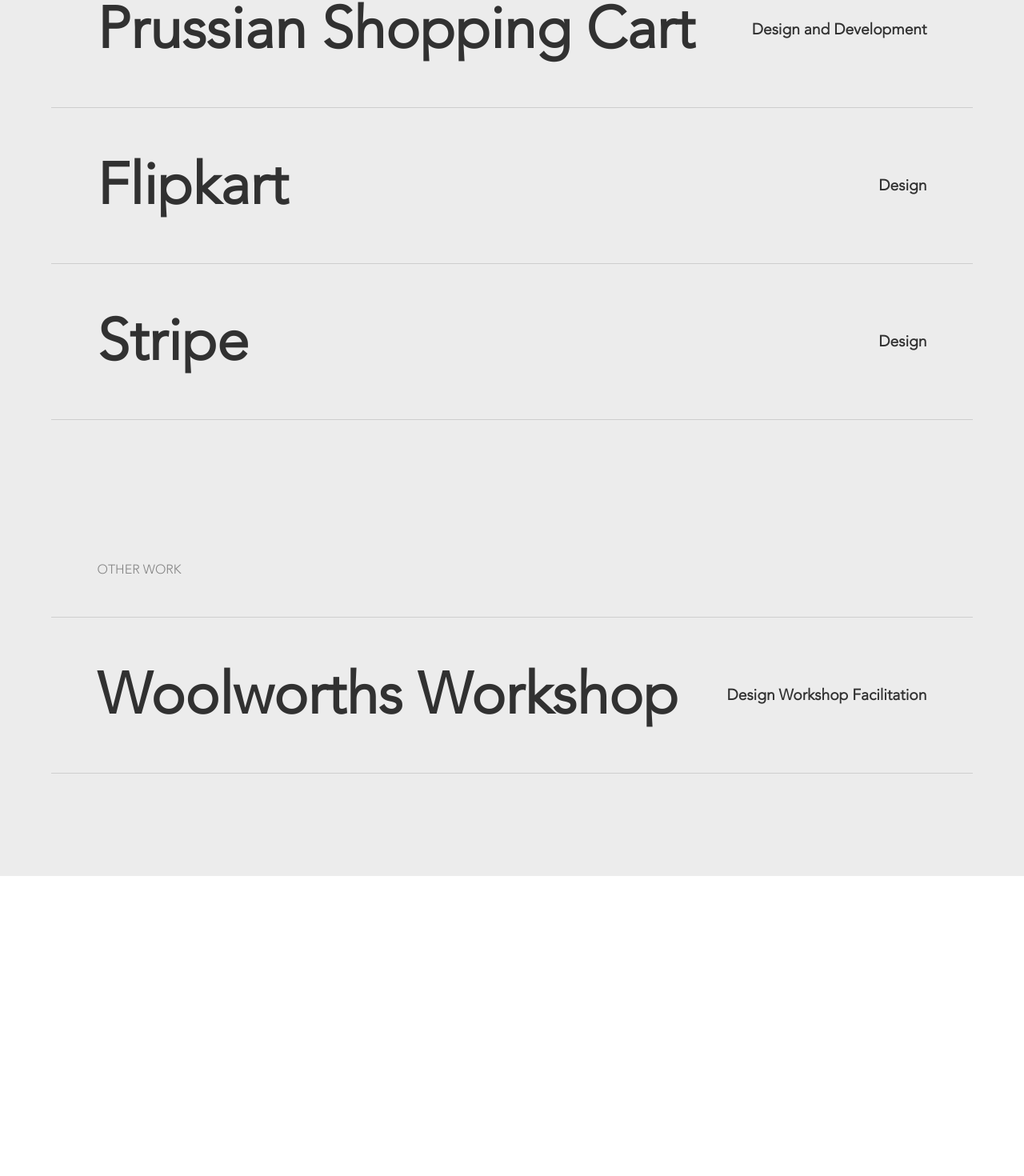
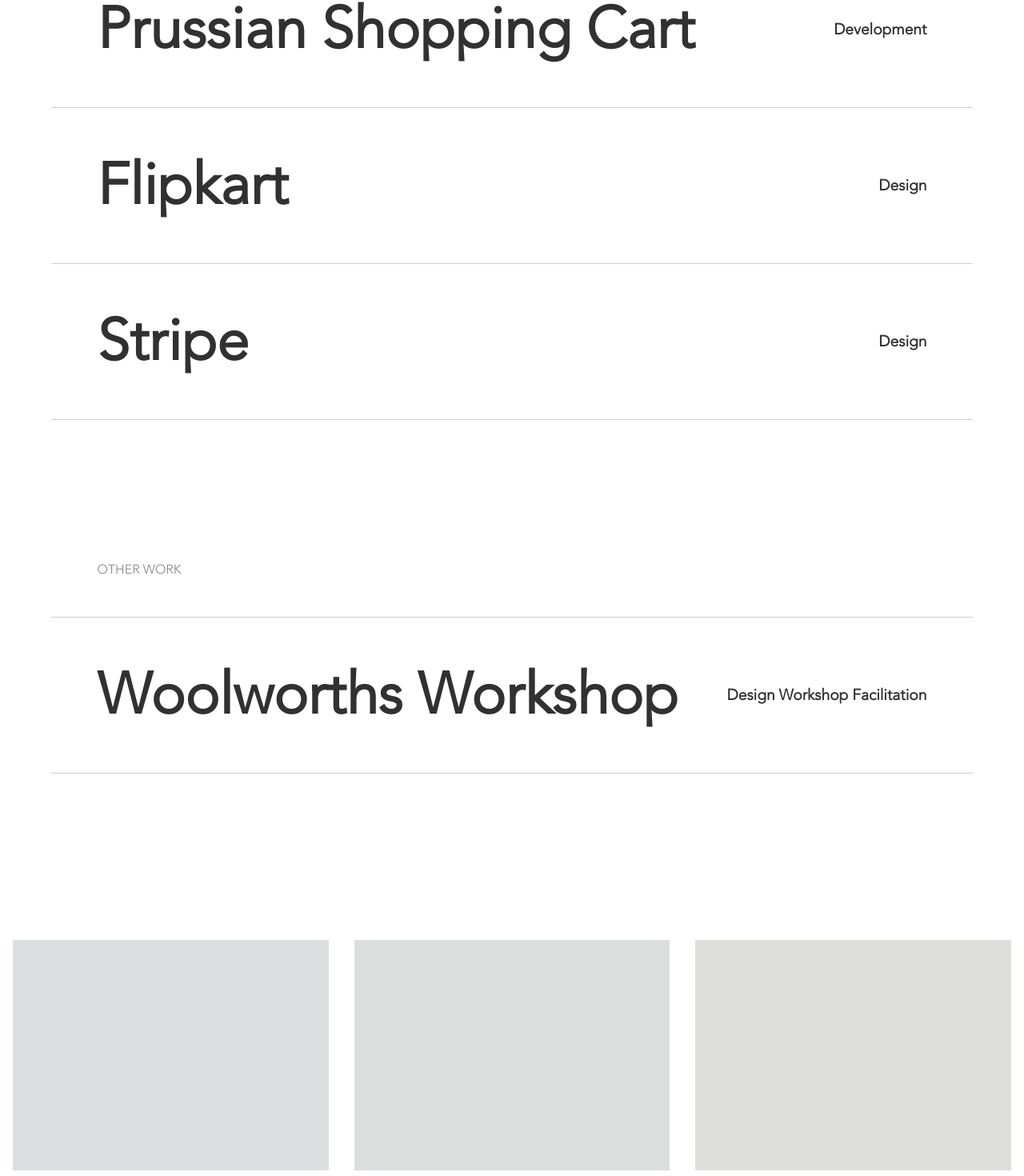
Before and after one commit to TanishaRampersad/My-Portfolio, a React (Create React App) app in the folder portfolio/: page / in a window 1280 px wide. Shown: the part 1302-2772 px from the top of the page at 80% size. Before the commit the page ends 2397 px from the top, so only its background shows below. Built offline with nearby package versions, Linux system fonts and the light colour scheme.

Commit message:
Edited the scrollTrigger effect on video divs

```diff
--- a/portfolio/src/components/Home.css
+++ b/portfolio/src/components/Home.css
@@ -58,7 +58,7 @@
 .banner{
     width: 100vw;
     height: 100vh;
-    background-color: /*rgb(106, 105, 105) #999D9E */ rgb(140, 140, 140);
+    background-color: /*rgb(106, 105, 105) #999D9E */ /*rgb(140, 140, 140)*/ rgb(138, 162, 171);
     overflow: hidden;
     position: relative;
     padding-top: 8rem;
@@ -176,7 +176,7 @@
     position: relative;
     height: auto;
     font-family: 'Avenir-light';
-    background-color: #ececec;
+    /* background-color: #fefefe; */
 }
 
 .table1{
@@ -288,7 +288,57 @@
 
 
 
+/* --------- EXTRA WORK -------------*/
 
+.videos{
+    height: 100vh;
+    margin-top: 5rem;
+}
+
+.box{
+    width: 5rem;
+    height: 4rem;
+    margin-right: 1rem;
+}
+
+.box + .box{
+    margin-left: 1rem;
+}
+
+.first-row{
+    display: flex;
+    padding-left: 1rem;
+}
+
+.second-row{
+    display: flex;
+    margin-top: 0.5rem;
+    justify-content: flex-end;
+}
+
+.one{
+    background-color: rgba(201, 207, 208, 0.656);
+}
+
+.two{
+    background-color: rgba(203, 208, 207, 0.707);
+}
+
+.three{
+    background-color: rgba(206, 207, 200, 0.665);
+}
+
+.four{
+    background-color: rgba(205, 201, 200, 0.707);
+}
+
+.five{
+    background-color: rgba(200, 203, 206, 0.709);
+}
+
+.six{
+    background-color: rgb(219, 219, 219);
+}
 
 
 
@@ -473,4 +523,20 @@
         font-weight: 600;
         font-size: 1.2rem;
     }
+
+    .videos{
+        height: 100vh;
+        margin-top: 5rem;
+        margin-bottom: 5rem;
+    }
+
+
+    .box{
+        width: 25rem;
+        height: 18rem;
+    }
+
+    .second-row{
+        margin-top: 1.5rem;
+    }
 }
--- a/portfolio/src/components/Home.js
+++ b/portfolio/src/components/Home.js
@@ -2,6 +2,10 @@
 import gsap from 'gsap';
 import './Home.css'
 import dash from '../images/horizontal-line-remove-button.png'
+import { ScrollTrigger } from 'gsap/ScrollTrigger';
+
+gsap.registerPlugin(ScrollTrigger);
+
 
 export default function Home() {
     useEffect(() => {
@@ -29,6 +33,42 @@
     }
 
     infiniteScroll()
+
+
+
+
+    /* video horizontal scroll */
+
+    function horizontalScroll() {
+
+      const firstRow = document.querySelector('.first-row')
+      const secondRow = document.querySelector('.second-row')
+
+      const tween = gsap.to(firstRow, {x: 160, ease: "power1:Out"})
+
+      ScrollTrigger.create({
+        trigger: firstRow,
+        start: "top bottom",
+        animation: tween,
+        end: "bottom top",
+        scrub: true
+      })
+
+      const secondTween = gsap.to(secondRow, {x: -160, ease: "power1:Out"})
+
+      ScrollTrigger.create({
+        trigger: secondRow,
+        start: "top bottom",
+        animation: secondTween,
+        end: "bottom top",
+        scrub: true
+      })
+  }
+
+  horizontalScroll()
+
+
+
 
 
     })
@@ -101,10 +141,10 @@
                 <th>CREATIVE PROJECTS</th>
               </tr>
               <tr>
-                <td><p className="move-left">Amaranth Spa</p> <p className="move-right">Development</p></td>
+                <td><p className="move-left">Amaranth Spa</p> <p className="move-right">Design and Development</p></td>
               </tr>
               <tr>
-                <td><p className="move-left">Prussian Shopping Cart</p> <p className="move-right">Design and Development</p></td>
+                <td><p className="move-left">Prussian Shopping Cart</p> <p className="move-right">Development</p></td>
               </tr>
               <tr>
                 <td><p className="move-left">Flipkart</p> <p className="move-right">Design</p></td>
@@ -128,6 +168,43 @@
 
         </section>
 
+
+        <section className="extra-work">
+
+          <div className="videos">
+
+            <div className="first-row">
+              <div className="box one">
+                <img alt=''/>
+              </div>
+
+              <div className="box two">
+                <img alt=''/>
+              </div>
+
+              <div className="box three">
+                <img alt=''/>
+              </div>
+            </div>
+
+            <div className="second-row">
+              <div className="box four">
+                <img alt=''/>
+              </div>
+
+              <div className="box five">
+                <img alt=''/>
+              </div>
+
+              <div className="box six">
+                <img alt=''/>
+              </div>
+            </div>
+
+          </div>
+
+        </section>
+
         </>
     )
 }
```
